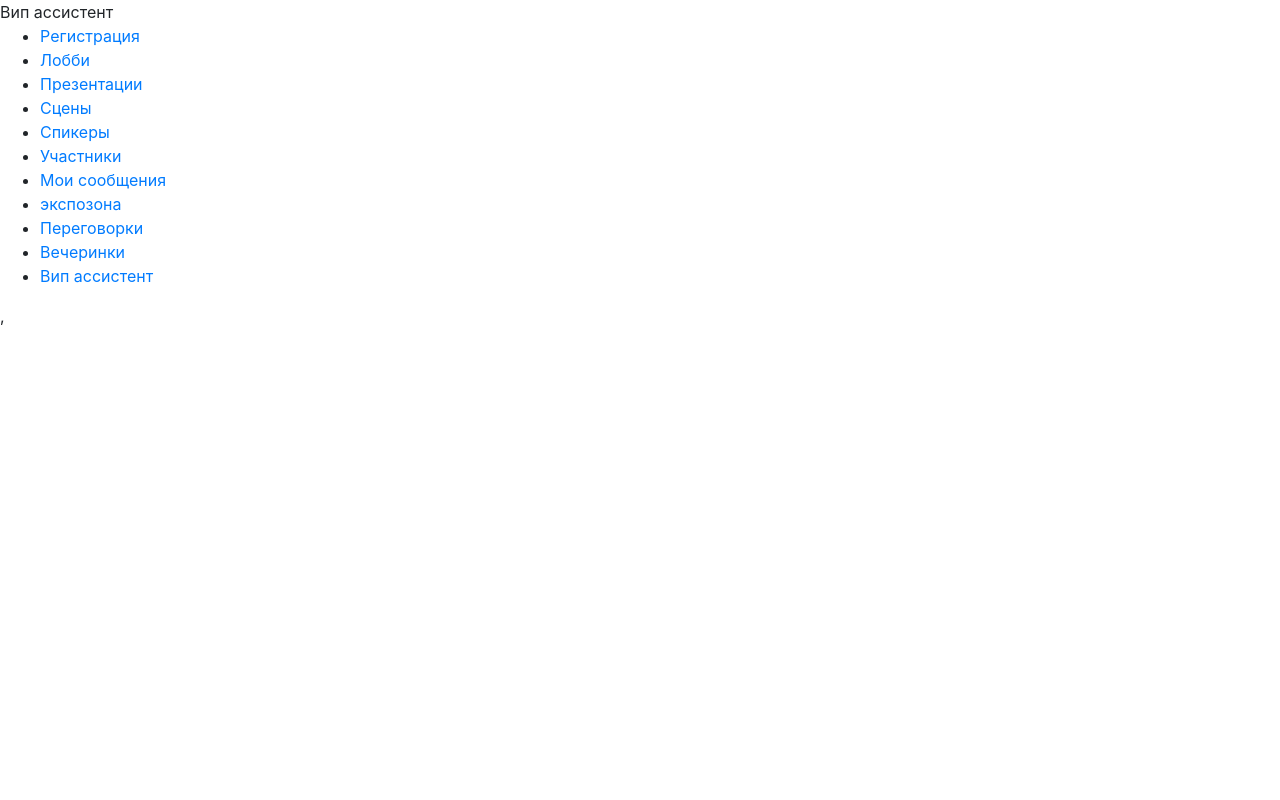
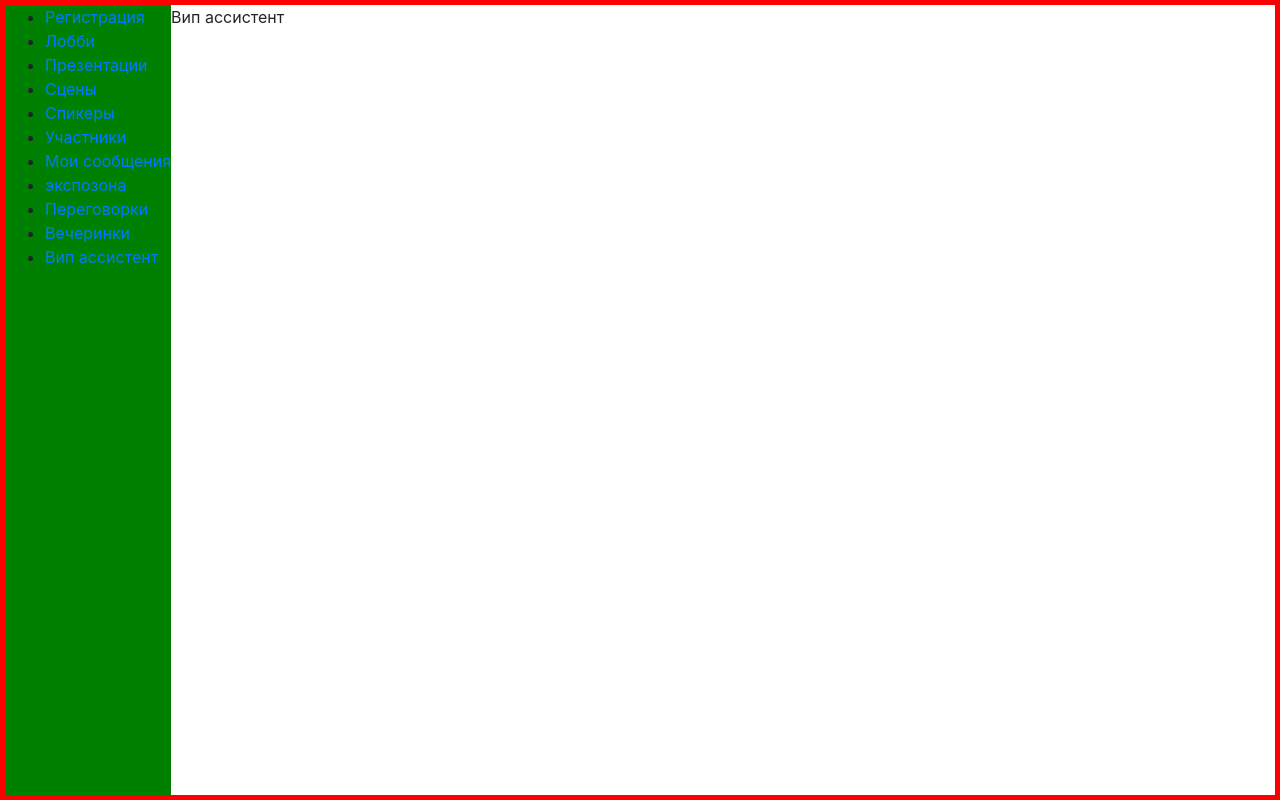
Before and after one commit to r1ddev/eventy, a React (Create React App) app: page /front/app/vip-assistent in a window 1280 px wide. Built offline with nearby package versions, Linux system fonts and the light colour scheme.

Commit message:
add frame

```diff
--- a/src/App.js
+++ b/src/App.js
@@ -1,6 +1,6 @@
 import React from 'react';
 import './css/App.scss'
-import { Switch, Route, Link } from "react-router-dom";
+import { Switch, Route } from "react-router-dom";
 import Lobby from './pages/lobby'
 import Presentations from './pages/presentations';
 import Scenes from './pages/scenes';
@@ -11,12 +11,13 @@ import Exposure from './pages/exposure';
 import Conversations from './pages/conversations';
 import Party from './pages/party';
 import VipAssistent from './pages/vip-assistent';
+import Frame from './components/frame';
 
 
 function App() {
 	return (
 		<div className="App">
-
+			<Frame>
 				<Switch>
 					{/* Готово/не готово*/}
 					<Route exact path="/lobby" component={Lobby} />
@@ -29,21 +30,8 @@ function App() {
 					<Route exact path="/conversations" component={Conversations} />
 					<Route exact path="/party" component={Party} />
 					<Route exact path="/vip-assistent" component={VipAssistent} />
-
 				</Switch>
-			<ul>
-				<li><Link to="/profile/edit">Регистрация</Link></li>
-				<li><Link to="/lobby">Лобби</Link></li>
-				<li><Link to="/presentations">Презентации</Link></li>
-				<li><Link to="/scenes">Сцены</Link></li>
-				<li><Link to="/spikers">Спикеры</Link></li>
-				<li><Link to="/members">Участники</Link></li>
-				<li><Link to="/messages">Мои сообщения</Link></li>
-				<li><Link to="/exposure">экспозона</Link></li>
-				<li><Link to="/conversations">Переговорки</Link></li>
-				<li><Link to="/party">Вечеринки</Link></li>
-				<li><Link to="/vip-assistent">Вип ассистент</Link></li>
-			</ul>
+			</Frame>
 		</div>
 	);
 }
--- /dev/null
+++ b/src/components/frame/frame.css
@@ -0,0 +1,8 @@
+#frame{
+    position: absolute;
+    min-height: 100vh;
+    border: 5px solid red;
+    width: 100%;
+    display: flex;
+    flex-direction: row;
+}
--- /dev/null
+++ b/src/components/frame/frame.js
@@ -0,0 +1,22 @@
+import React from 'react';
+import "./frame.css"
+import Menu from '../menu';
+class Frame extends React.Component {
+
+    render() {
+
+
+        return (
+            <div id="frame">
+                <Menu />
+                {
+                    this.props.children
+                }
+            </div>
+        )
+    }
+}
+
+
+
+export default Frame;
--- /dev/null
+++ b/src/components/frame/index.js
@@ -0,0 +1,3 @@
+import Frame from "./frame";
+
+export default Frame;
--- /dev/null
+++ b/src/components/menu/index.js
@@ -0,0 +1,3 @@
+import Menu from "./menu";
+
+export default Menu;
--- /dev/null
+++ b/src/components/menu/menu.css
@@ -0,0 +1,3 @@
+#menu{
+    background-color: green;
+}
--- /dev/null
+++ b/src/components/menu/menu.js
@@ -0,0 +1,29 @@
+import React from 'react';
+import { Link } from "react-router-dom";
+import "./menu.css"
+class Menu extends React.Component {
+
+    render() {
+        return (
+            <div id="menu">
+                <ul>
+                    <li><Link to="/profile/edit">Регистрация</Link></li>
+                    <li><Link to="/lobby">Лобби</Link></li>
+                    <li><Link to="/presentations">Презентации</Link></li>
+                    <li><Link to="/scenes">Сцены</Link></li>
+                    <li><Link to="/spikers">Спикеры</Link></li>
+                    <li><Link to="/members">Участники</Link></li>
+                    <li><Link to="/messages">Мои сообщения</Link></li>
+                    <li><Link to="/exposure">экспозона</Link></li>
+                    <li><Link to="/conversations">Переговорки</Link></li>
+                    <li><Link to="/party">Вечеринки</Link></li>
+                    <li><Link to="/vip-assistent">Вип ассистент</Link></li>
+                </ul>
+            </div>
+        )
+    }
+}
+
+
+
+export default Menu;
```
Lines whose indentation alone changed are shown as unchanged.
